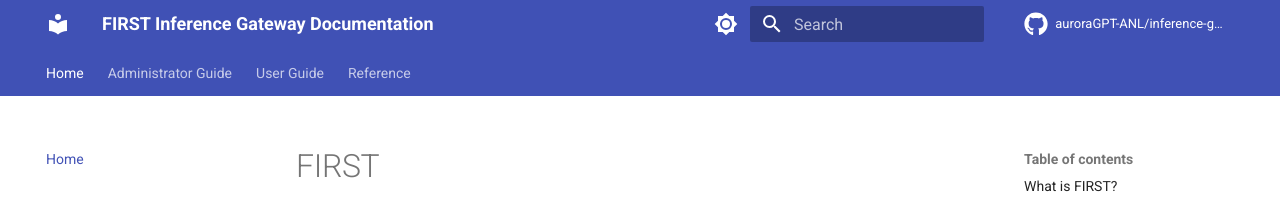
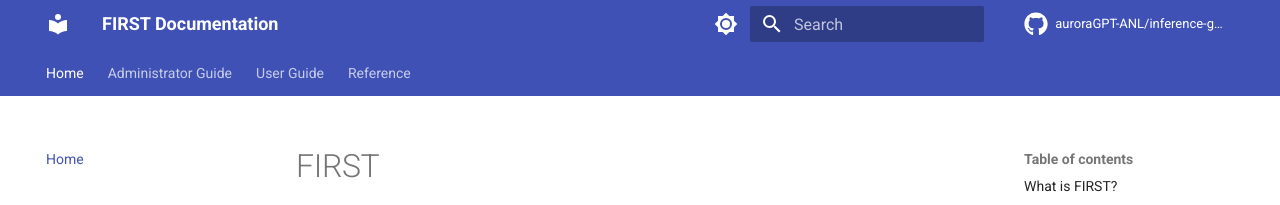
Before and after one commit to auroraGPT-ANL/inference-gateway, an MkDocs documentation site: the page built from docs/index.md, in a window 1280 px wide. Shown: the top 205 px of the page. Built offline with MkDocs 1.6.1 and Material for MkDocs 9.7.7, drawn with Linux system fonts in a browser that asks for light colours; comment, search, counter and statistics services are not loaded.

Commit message:
changed site name

```diff
--- a/mkdocs.yml
+++ b/mkdocs.yml
@@ -1,4 +1,4 @@
-site_name: FIRST Inference Gateway Documentation
+site_name: FIRST Documentation
 site_description: Federated Inference Resource Scheduling Toolkit - Documentation for deploying and using LLM inference as a service
 site_author: Argonne National Laboratory
 site_url: https://auroragpt-anl.github.io/inference-gateway/
```
